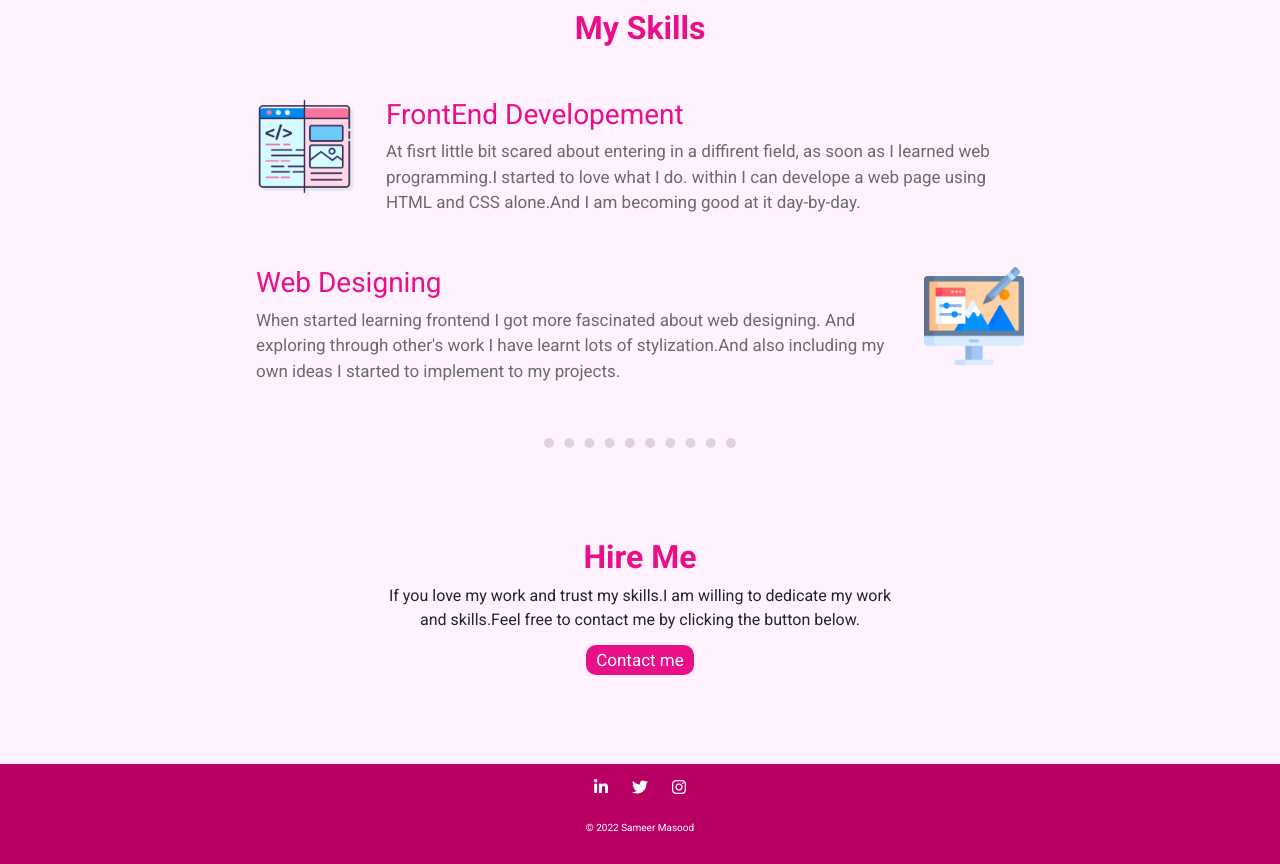
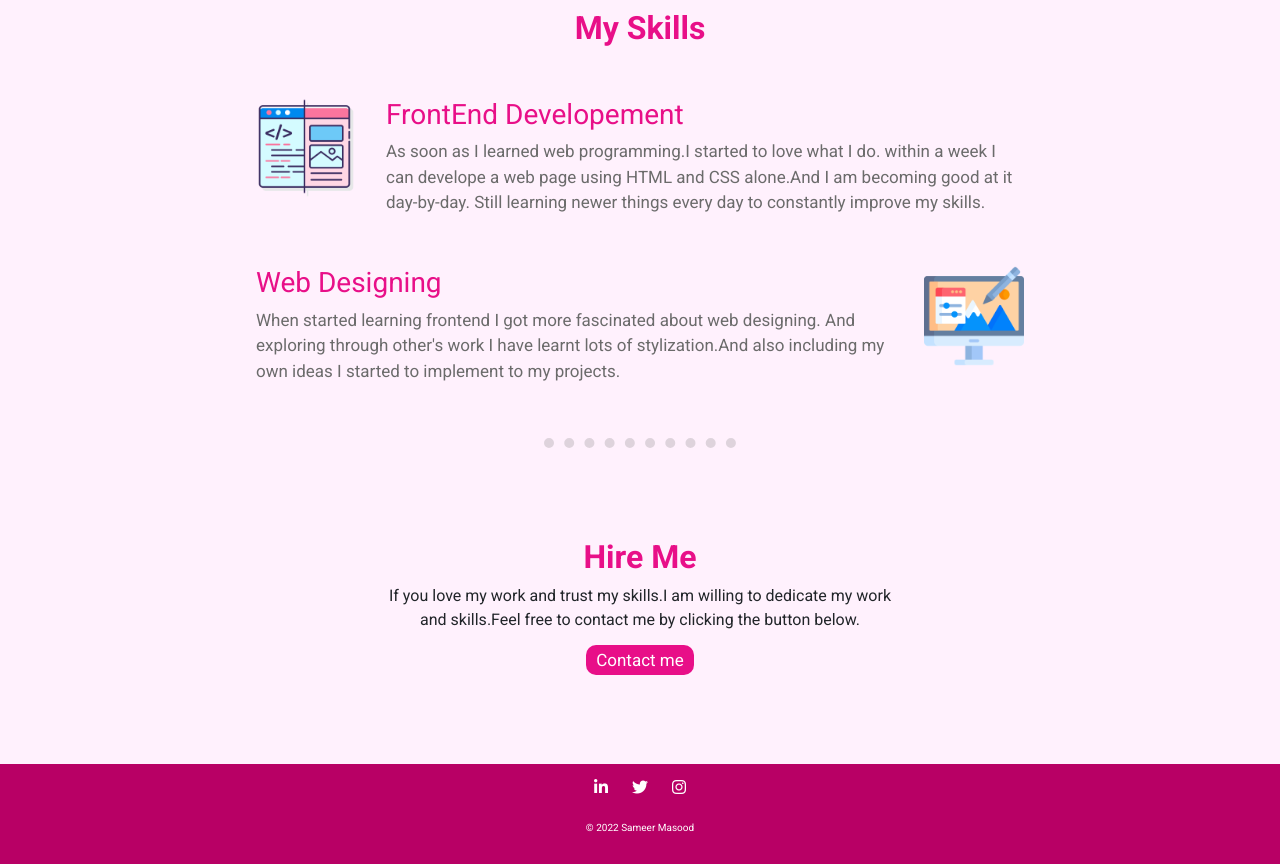
Before and after one commit to sameermasood02/portfolio, a plain HTML site: page index.html in a window 1280 px wide. Shown: the part 1240-2104 px from the top of the page. Drawn offline with nearby package versions, Linux system fonts and the light colour scheme; a web font is replaced by a local one.

Commit message:
Skills paragraph text edited

```diff
--- a/index.html
+++ b/index.html
@@ -72,9 +72,9 @@
             <img class= "skill-img simg1" src = "programming.png">
             <h3 >FrontEnd Developement</h3>
             <p class = "frontend">
-                At fisrt little bit scared about entering in a diffirent field,
-                as soon as I learned web programming.I started to love what I do.
-                within I can develope a web page using HTML and CSS alone.And I am becoming good at it day-by-day.
+                As soon as I learned web programming.I started to love what I do.
+                within a week I can develope a web page using HTML and CSS alone.And I am becoming good at it day-by-day.
+                Still learning newer things every day to constantly improve my skills.
             </p>
         </div>
         <div class = skilldiv>
```
